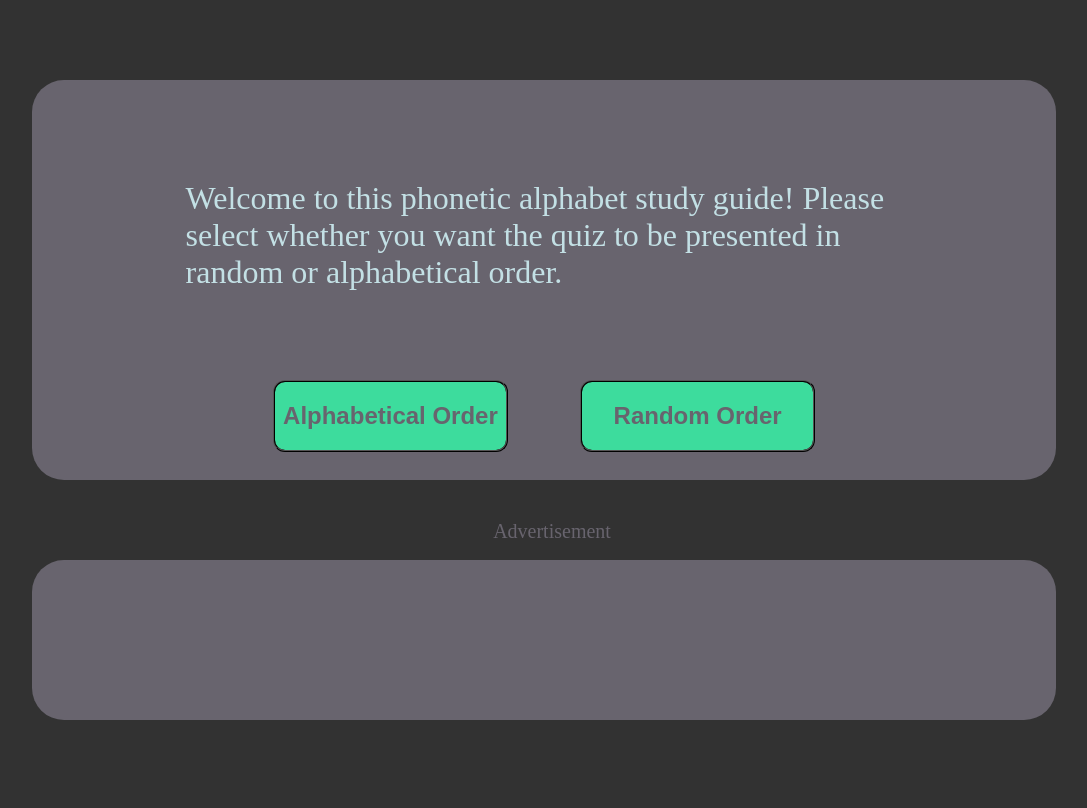
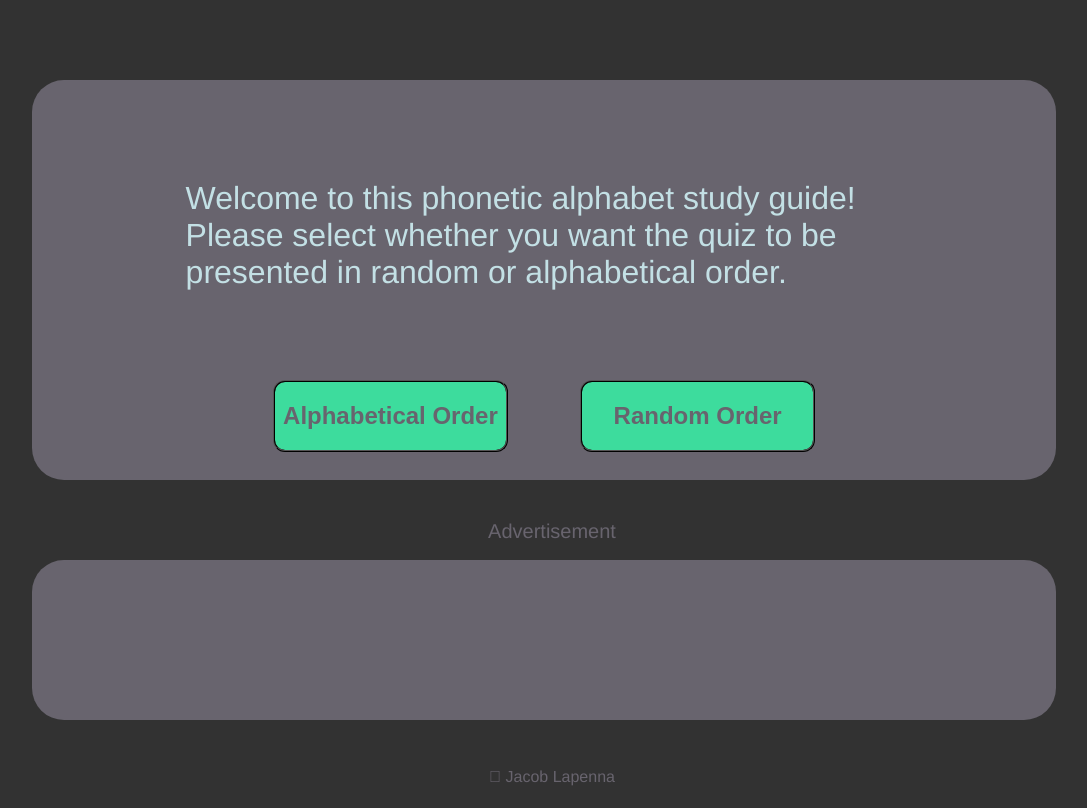
Before and after one commit to jacoblapenna/Phonetic-Alphabet, a Flask app: page / in a window 1280 px wide. Shown: the whole page, without its empty margins (96-1183 px from the left). Run offline with Flask 2, Linux system fonts and the light colour scheme; some libraries are stand-ins or nearby versions; some web fonts are replaced.

```diff
--- a/phonetic_alphabet_app/Words.py
+++ b/phonetic_alphabet_app/Words.py
@@ -1,6 +1,4 @@
 from random import choice
-
-import os
 
 if __name__ == __file__.split('/')[-1].split('.')[0] or __name__ == "__main__":
     from Alphabet import Alphabet
@@ -25,8 +23,6 @@ class Words(dict):
 
         # create empty dict object to build on
         word_dict = {}
-
-        print(os.path.dirname(os.path.abspath(__file__)))
 
         # open text file with english words (downloaded from nltk)
         with open("phonetic_alphabet_app/static/dta/en", 'r') as word_file:
--- a/phonetic_alphabet_app/static/css/styles.css
+++ b/phonetic_alphabet_app/static/css/styles.css
@@ -7,10 +7,23 @@
   --incorrect_color: #FF5050;
 }
 
+@font-face {
+  font-display: swap;
+  font-family: CCSymbols;
+  font-synthesis: none;
+  src: url(CCSymbols.woff2) format(woff2),
+       url(CCSymbols.woff)  format(woff);
+  unicode-range: u+a9, u+229c,
+                 u+1f10d-f, u+1f16d-f;
+}
+
 html, body {
   height: 100%;
   width: 100%;
   background-color: var(--dark_color);
+  font-family: Helvetica,
+               sans-serif,
+               CCSymbols;
 }
 
 
@@ -112,3 +125,24 @@ button {
   background-color: var(--mid_color);
   border-radius: 2em;
 }
+
+#author {
+  text-align: center;
+  font: cc-chars;
+  font-size: 1em;
+  position: absolute;
+  bottom: 0%;
+  height: 2em;
+  width: 100%;
+  color: var(--mid_color);
+}
+
+a:link {
+    text-decoration: inherit;
+    color: inherit;
+}
+
+a:visited {
+    text-decoration: inherit;
+    color: inherit;
+}
--- a/phonetic_alphabet_app/templates/game.html
+++ b/phonetic_alphabet_app/templates/game.html
@@ -47,6 +47,10 @@
     </div>
     <div id="ad_container">
 
+    </div>
+
+    <div id="author">
+      &#x1f16d; Jacob Lapenna
     </div>
 
   <script>
--- a/phonetic_alphabet_app/templates/landing.html
+++ b/phonetic_alphabet_app/templates/landing.html
@@ -49,6 +49,10 @@
 
     </div>
 
+    <div id="author">
+      <a rel="license" href="http://creativecommons.org/licenses/by-nc-sa/4.0/" target="_blank">&#x1F16D; Jacob Lapenna</a>
+    </div>
+
   <script>
 
     // declared needed global variables
```
